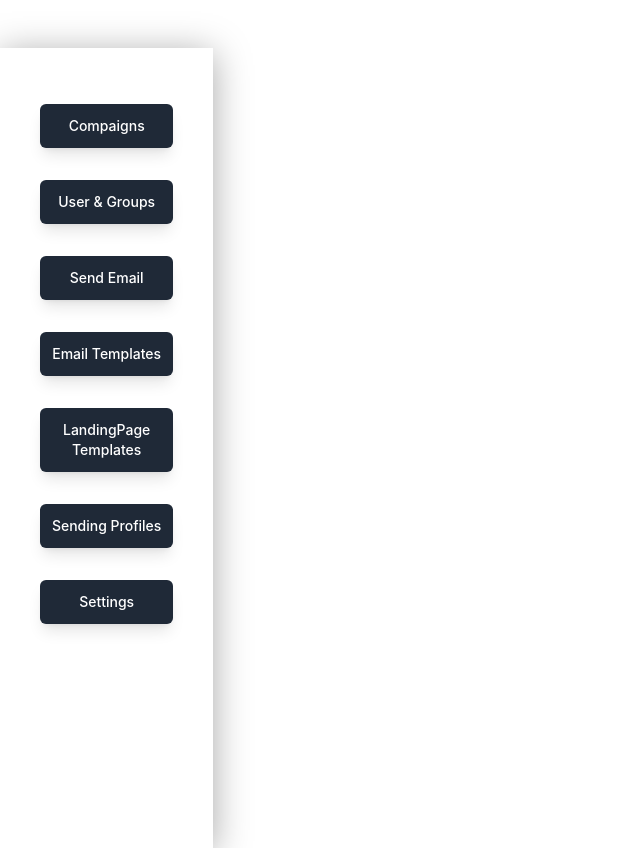
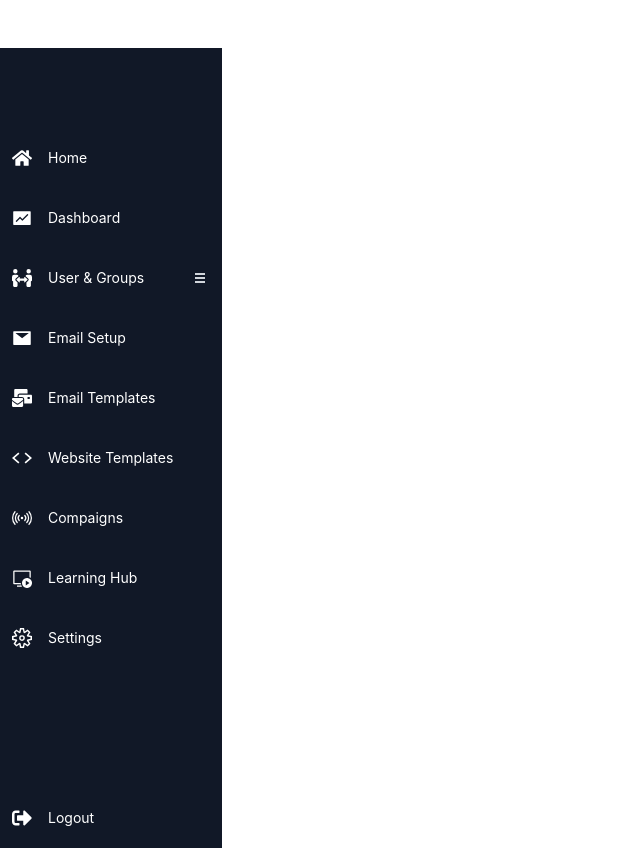
Before and after one commit to Arex360/phishing, a Next.js app: page /components/Dashboard in a window 1280 px wide. Shown: the whole page, without its empty margins (0-640 px from the left). Built offline with nearby package versions, Linux system fonts and the light colour scheme.

Commit message:
upgrades

```diff
--- a/pages/components/Body.jsx
+++ b/pages/components/Body.jsx
@@ -11,7 +11,7 @@ let Body = ({compaign,usergroup,emailTemplate,sendingProfile,settings,landingPag
         alert(user)
     },[])
     return (
-        <div className="body w-5/6 h-full p-20 -z-10">
+        <div className="body w-5/6 h-full p-20">
             {compaign && <Compaign/>}
             {usergroup && <UserGroup user={user} firebase={firebase} organizationName={organization}/>}
             {sendEmail && <SendEmail user={user}/>}
--- a/pages/components/Dashboard.jsx
+++ b/pages/components/Dashboard.jsx
@@ -47,10 +47,9 @@ let Dashboard = ({fuser,firebase,organization})=>{
         setShowEmailPage(true)
     }
     useEffect(()=>{
-        alert(organization)
     },[])
     return (
-        <div className="dash w-full h-screen flex z-50">
+        <div className="dash relative w-full h-screen flex ">
             <SideBar onSendEmail={enableSetEmailPage} onCompaignClick={enableCompaign} OnSettingsClick={enableSettings} onEmailClick={enableEmail} onSendingClick={enableProfile} onUserClick={enableUser} onLandingPageClick={enableLandingPage}/>
             <Body sendEmail={EmailPage} landingPage={landingPage} compaign={compaign} emailTemplate={email} sendingProfile={profile} settings={setting} usergroup={user} firebase={firebase} user={fuser} organization={organization}/>
         </div>
--- a/pages/components/Nav.jsx
+++ b/pages/components/Nav.jsx
@@ -1,9 +1,9 @@
 import { useState } from "react";
 import {FaSearch} from 'react-icons/fa'
-let Nav = ({createOrganization,onSetOrganizationName})=>{
+let Nav = ({createOrganization,onSetOrganizationName, active})=>{
   const [isMenuOpen, setIsMenuOpen] = useState(false)
   return (
-    <nav className="md:flex justify-between items-center bg-slate-50 w-full md:h-14 lg:shadow-md p-4 sm:block">
+    <nav className="md:flex justify-between items-center bg-slate-50 w-full md:h-14 lg:shadow-md p-4 sm:block block relative z-40">
       <div className="left flex items-center gap-2">
         <div className="grid grid-cols-3 gap-1 scale-75">
           <div className="dot w-2 h-2 bg-slate-600"></div>
@@ -21,11 +21,7 @@ let Nav = ({createOrganization,onSetOrganizationName})=>{
         <h1>Company Name</h1>
       </div>
       <div className="right flex items-center gap-2">
-        <div className="input flex items-center p-1 gap-2 border-solid border-2 border-x-gray-300">
-          <FaSearch/>
-          <input onChange={onSetOrganizationName} className="outline-none" type="text" placeholder="Create Organization" />
-        </div>
-        <button onClick={createOrganization} className="bg-slate-800 text-white rounded-md py-2 px-3">Create Organization</button>
+
       </div>
     </nav>
   );
--- a/pages/components/Row.jsx
+++ b/pages/components/Row.jsx
@@ -4,7 +4,7 @@ let Row = ()=>{
         <div className="bg-gray-50 w-1/2">
   <div className="max-w-7xl mx-auto py-12 px-4 sm:px-6 lg:py-16 lg:px-8 lg:flex lg:items-center lg:justify-between">
     <h2 className="text-3xl font-extrabold tracking-tight text-gray-900 sm:text-4xl">
-      <span className="block text-indigo-600">Create a new Compaign.</span>
+      <span onClick={()=>alert('ss')} className="block text-indigo-600">Create a new Compaign.</span>
     </h2>
     <div className="mt-8 flex lg:mt-0 lg:flex-shrink-0">
       <div className="inline-flex rounded-md shadow">
--- a/pages/components/SideBar.jsx
+++ b/pages/components/SideBar.jsx
@@ -1,15 +1,61 @@
+
+import { AiFillFund, AiFillMail } from 'react-icons/ai'
+import {IoCodeSharp, IoLogOut, IoRadio, IoRadioOutline,IoPersonAdd,IoPeopleSharp,IoShieldCheckmark} from 'react-icons/io5'
+import {faHome,FaAdjust, FaHome, FaMailBulk, FaDashcube, FaPeopleArrows, FaInternetExplorer, FaSignOutAlt} from 'react-icons/fa'
 import MaterialButton from "./MaterialButton"
-
+import {VscVmRunning,VscSettingsGear} from 'react-icons/vsc'
+import { useState } from 'react'
 let SideBar = ({onCompaignClick, onUserClick,onEmailClick,onSendingClick,OnSettingsClick,onLandingPageClick,onSendEmail})=>{
     return (
-        <div className="sidebar w-1/6 h-full p-10">
-            <MaterialButton onClick={onCompaignClick} title={"Compaigns"}/>
-            <MaterialButton title={"User & Groups"} onClick={onUserClick}/>
-            <MaterialButton title={"Send Email"} onClick={onSendEmail}/>
-            <MaterialButton title={"Email Templates"} onClick={onEmailClick}/>
-            <MaterialButton title={"LandingPage Templates"} onClick={onLandingPageClick}/>
-            <MaterialButton title={"Sending Profiles"} onClick={onSendingClick}/>
-            <MaterialButton title={"Settings"} onClick={OnSettingsClick}/>
+        <div className="bg-gray-900 mt-30 w-56 flex flex-col justify-between overflow-y-scroll  px-2  text-white text-xl gap-1 cursor-pointer">
+           <div className="mid">
+               <div className="py-10"></div>
+                <MenuItem Component={FaHome} title="Home" onClick={onCompaignClick}/>
+                <MenuItem Component={AiFillFund} title="Dashboard" onClick={onCompaignClick}/>
+                <MenuItem Component={FaPeopleArrows} title={'User & Groups'} expandable={true} onClick={onUserClick}>
+                     <MenuItem Component={IoPersonAdd} title="Add User" onClick={onCompaignClick} overidable={true}/>
+                     <MenuItem Component={IoPeopleSharp} title="Add Group" onClick={onCompaignClick} overidable={true}/>
+                     <MenuItem Component={IoShieldCheckmark} title="Add Roles" onClick={onCompaignClick} overidable={true}/>
+                </MenuItem>
+                <MenuItem Component={AiFillMail} title={"Email Setup"} />
+                <MenuItem Component={FaMailBulk} title={"Email Templates"}/>
+                <MenuItem Component={IoCodeSharp} title="Website Templates"/>
+                <MenuItem Component={IoRadioOutline} title="Compaigns"/>
+                <MenuItem Component={VscVmRunning} title="Learning Hub"/>
+                <MenuItem Component={VscSettingsGear} title="Settings"/>
+           </div>
+           <div className="end">
+                <MenuItem Component={FaSignOutAlt} title="Logout"/>
+           </div>
+        </div>
+    )
+}
+let MenuItem = ({Component,title,expandable,onClick,children,overidable})=>{
+    let [hover,SetHover] = useState(false)
+    let [open,SetOpen] = useState(false)
+    return(
+        <div onMouseEnter={()=>SetHover(true)} onMouseLeave={()=>SetHover(false)} onClick={()=>SetOpen(!open)} className="upper">
+        <div className={`menuitem w-full rounded-md px-1 flex justify-between items-center gap-4 hover:bg-gray-800 ${overidable ?'py-2':'py-5'} `} onClick={onClick}>
+            <div className="left flex  items-center gap-4">
+                <Component/>
+                <h6 className='text-sm'>{title}</h6>
+            </div>
+            <div className="right">
+                {expandable && <Gridspot/>}
+            </div>
+        </div>
+        <div className="children w-3/4 mx-auto text-sm">
+                    {(hover || open) && children}
+                </div>
+        </div>
+    )
+}
+let Gridspot = ()=>{
+    return(
+        <div className="gridspot flex flex-col gap-1 scale-50">
+            <div className="lines bg-gray-300 w-5 h-1"></div>
+            <div className="lines bg-gray-300 w-5 h-1"></div>
+            <div className="lines bg-gray-300 w-5 h-1"></div>
         </div>
     )
 }
--- a/pages/components/Tile.jsx
+++ b/pages/components/Tile.jsx
@@ -1,16 +1,16 @@
-import {AiFillDelete, AiFillPushpin} from 'react-icons/ai'
+import {AiFillDelete, AiFillPushpin, AiTwotoneStar} from 'react-icons/ai'
 let Tile = ({title,onClick})=>{
     let returnTitle = ()=>{
         return title
     }
     return(
-        <div onClick={onClick} className="tile flex rounded-md items-center justify-between gap-2 w-4/6 hover:w-full mx-auto bg-slate-100 hover:bg-sky-400 duration-300 group mt-2 p-5 cursor-pointer shadow-md">
-            <div className="left flex  items-center  gap-2 group-hover:text-white group-hover:text-2xl duration-75">
-                <AiFillPushpin/>
+        <div onClick={onClick} className="tile flex rounded-md items-center justify-between gap-2 w-full bg-slate-100 hover:bg-gray-700  duration-100 group mt-2 p-5 cursor-pointer shadow-md">
+            <div className="left flex  items-center  gap-8 group-hover:text-white  duration-75">
+                <AiTwotoneStar/>
                 <label>{title}</label>
             </div>
-            <div className="right flex  items-center  gap-2 group-hover:text-white group-hover:text-2xl duration-75">
-                <AiFillDelete className='hover:text-4xl duration-300'/>
+            <div className="right flex  items-center  gap-2 group-hover:text-white  duration-75">
+                <AiFillDelete className=' duration-300'/>
             </div>
         </div>
     )
--- a/pages/index.js
+++ b/pages/index.js
@@ -54,6 +54,7 @@ export default function Home() {
   }
   return (
     <div className={styles.container}>
+       <Nav/>
       {isOrganizatinSelected &&user && <Dashboard/>}
       {!isOrganizatinSelected && user &&<Organization user={user} firebase={firebase}/>}
       {!user && <NewLoginPage onEmailEnter={e=>setEmail(e.target.value)} onPasswordEnter={e=>setPassword(e.target.value)} onSingup={signUp} onSignIn={SignIn}/>}
--- a/pages/sections/Compaign.jsx
+++ b/pages/sections/Compaign.jsx
@@ -3,10 +3,10 @@ import Row from "../components/Row"
 
 let Compaign = ()=>{
     return(
-        <>
+        <div className="bg-slate-500 z-40">
         <Alert msg={"No Compaign found, please create a compaign"}/>
             <Row/>
-        </>
+        </div>
     )
 }
 export default Compaign
--- a/pages/sections/newLogin.jsx
+++ b/pages/sections/newLogin.jsx
@@ -49,7 +49,9 @@ let NewLoginPage = ({onEmailEnter,onPasswordEnter,onSignIn,onSingup})=>{
                             <div className="px-4 pb-2 pt-4">
                                 <button onClick={onSignIn} className="uppercase block w-full p-4 text-lg rounded-full bg-indigo-500 hover:bg-indigo-600 focus:outline-none">sign in</button>
                             </div>
-
+                            <div className="px-4 pb-2 pt-4">
+                                <button onClick={onSingup} className="uppercase block w-full p-4 text-lg rounded-full bg-indigo-500 hover:bg-indigo-600 focus:outline-none">sign Up</button>
+                            </div>
                             <div className="p-4 text-center right-0 left-0 flex justify-center space-x-4 mt-16 lg:hidden ">
                                 <a href="#">
                                     <svg fill="#fff" xmlns="http://www.w3.org/2000/svg" width="24" height="24" viewBox="0 0 24 24"><path d="M24 4.557c-.883.392-1.832.656-2.828.775 1.017-.609 1.798-1.574 2.165-2.724-.951.564-2.005.974-3.127 1.195-.897-.957-2.178-1.555-3.594-1.555-3.179 0-5.515 2.966-4.797 6.045-4.091-.205-7.719-2.165-10.148-5.144-1.29 2.213-.669 5.108 1.523 6.574-.806-.026-1.566-.247-2.229-.616-.054 2.281 1.581 4.415 3.949 4.89-.693.188-1.452.232-2.224.084.626 1.956 2.444 3.379 4.6 3.419-2.07 1.623-4.678 2.348-7.29 2.04 2.179 1.397 4.768 2.212 7.548 2.212 9.142 0 14.307-7.721 13.995-14.646.962-.695 1.797-1.562 2.457-2.549z"/></svg>
--- a/styles/globals.css
+++ b/styles/globals.css
@@ -11,7 +11,6 @@ body {
 }
 
 nav{
-  position: fixed;
 }
 a {
   color: inherit;
```
Also changed, not shown: pages/sections/Organizations.jsx (+27 -16 lines).
